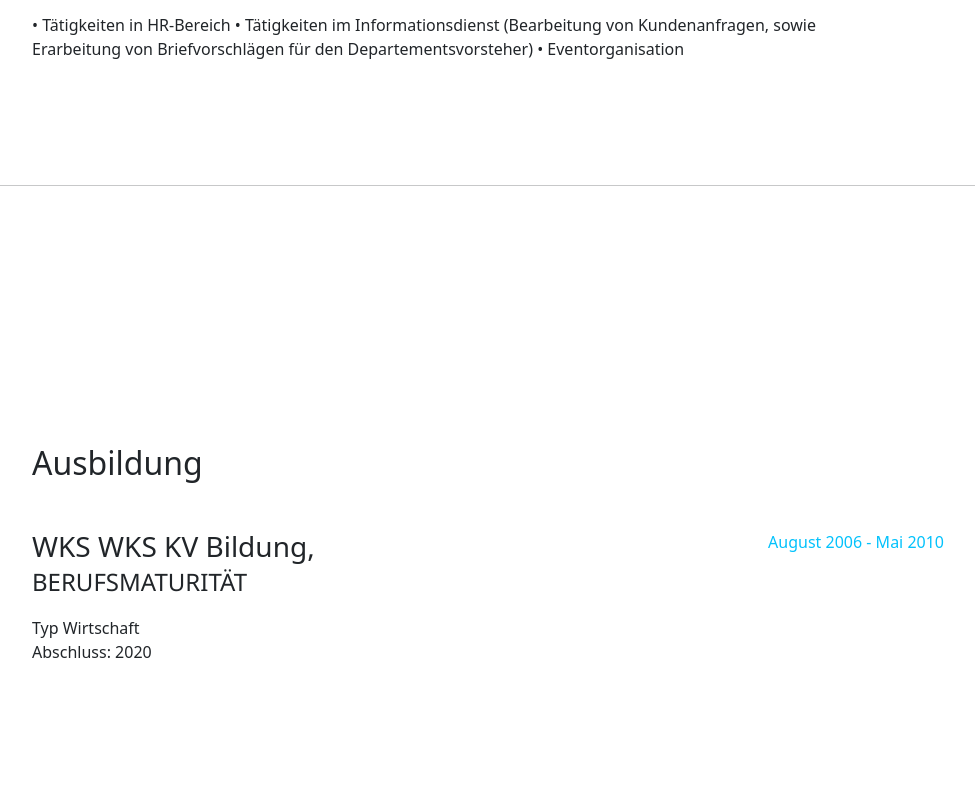
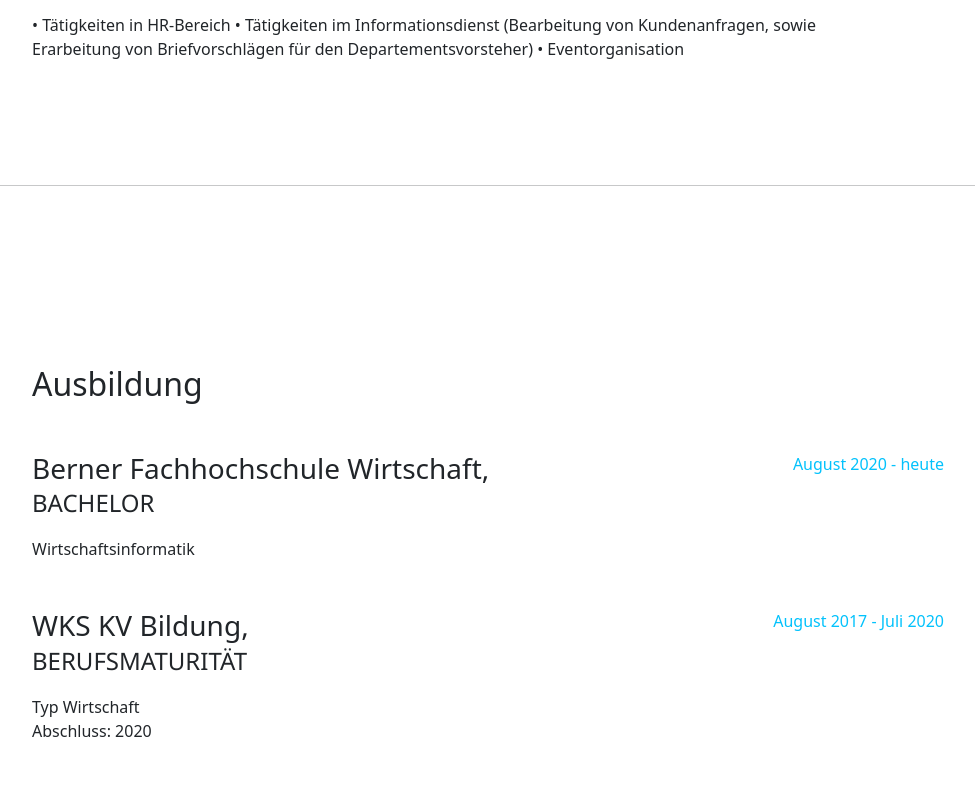
Before and after one commit to celinestadelmann/Eweb, a plain HTML site: page index.html in a window 1280 px wide. Shown: the part 1416-2226 px from the top of the page, without its empty margins (288-1263 px from the left). Drawn offline with nearby package versions, Linux system fonts and the light colour scheme.

Commit message:
Anpassungen Text

```diff
--- a/index.html
+++ b/index.html
@@ -39,7 +39,7 @@
                     <div class="subheading mb-5">
                         Musterstrasse 1 - 3000 Bern - 079 123 45 67 - <a href="mailto:celine@stadelmann.ch">celine@stadelmann.ch</a>
                     </div>
-                    <p class="lead mb-5">Ich bin der geeignete Chef-Chef-Chef ihrer Firma</p>
+                    <p class="lead mb-5">Ich bin die geeignete Person für ihrer Firma!</p>
                 </div>
             </section>
             <hr class="m-0"/>
@@ -80,6 +80,7 @@
                         </div>
                         <div class="flex-shrink.0"><span class="text-primary">August 2017 - Juli 2020</span></div>
                     </div>
+
                 </div>
             </section>
             <hr class="m-0"/>
@@ -89,13 +90,22 @@
                     <h2 class="mb-5">Ausbildung</h2>
                     <div class="d-flex flex-column flex-md-row justify-content-between mb-5">
                         <div class="flex-grow-1">
-                            <h3 class="mb-0">WKS WKS KV Bildung,</h3>
-                            <div class="subheading mb-3">Berufsmaturität</div>
-                            <div>Typ Wirtschaft </div>
-                            <p>Abschluss: 2020</p>
+                            <h3 class="mb-0">Berner Fachhochschule Wirtschaft,</h3>
+                            <div class="subheading mb-3">Bachelor</div>
+                            <div>Wirtschaftsinformatik </div>
+
                         </div>
-                        <div class="flex-shrink-0"><span class="text-primary">August 2006 - Mai 2010</span></div>
+                        <div class="flex-shrink-0"><span class="text-primary">August 2020 - heute</span></div>
                     </div>
+                        <div class="d-flex flex-column flex-md-row justify-content-between mb-5">
+                            <div class="flex-grow-1">
+                                <h3 class="mb-0">WKS KV Bildung,</h3>
+                                <div class="subheading mb-3">Berufsmaturität</div>
+                                <div>Typ Wirtschaft </div>
+                                <p>Abschluss: 2020</p>
+                            </div>
+                            <div class="flex-shrink-0"><span class="text-primary">August 2017 - Juli 2020</span></div>
+                        </div>
                 </div>
             </section>
             <hr class="m-0"/>
```
